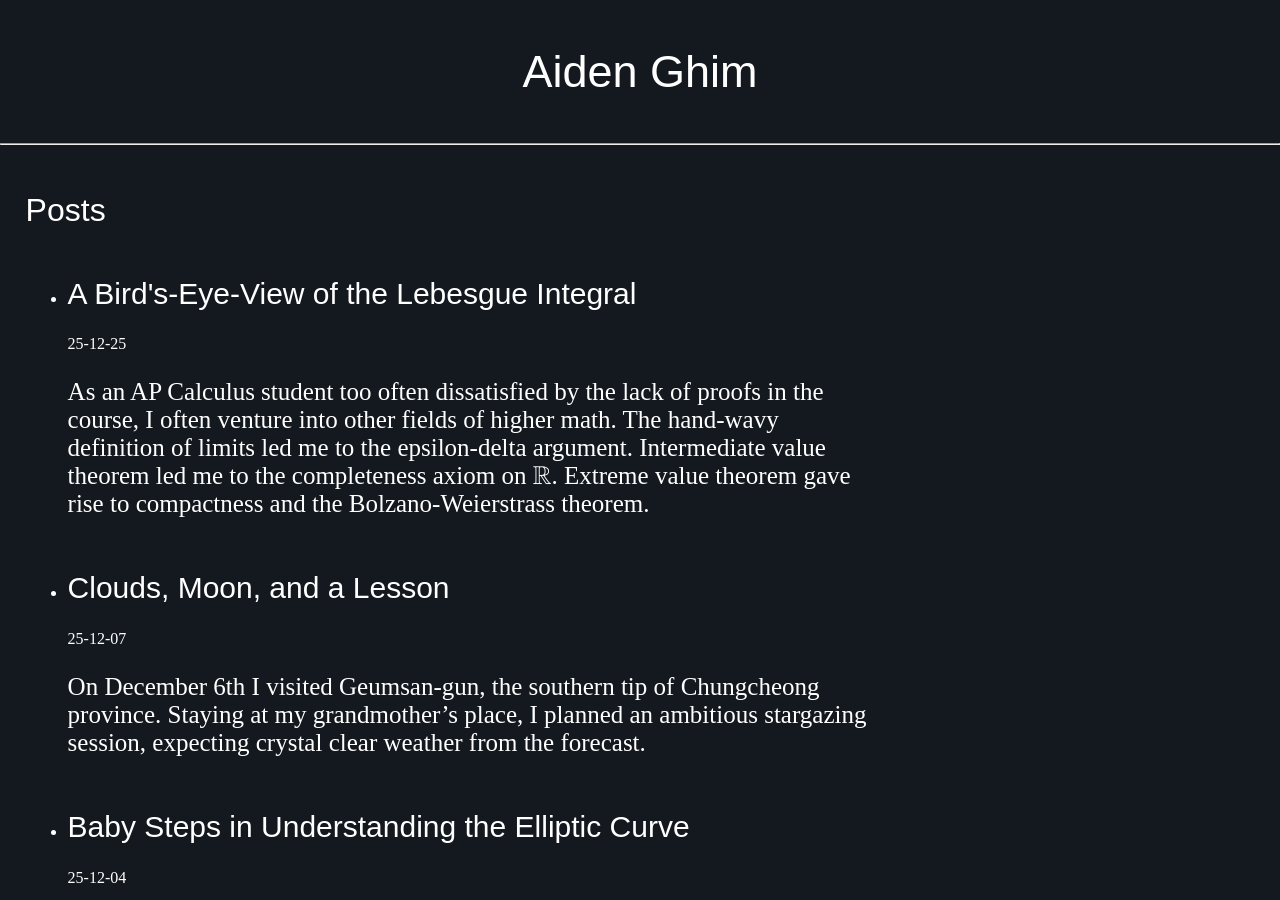
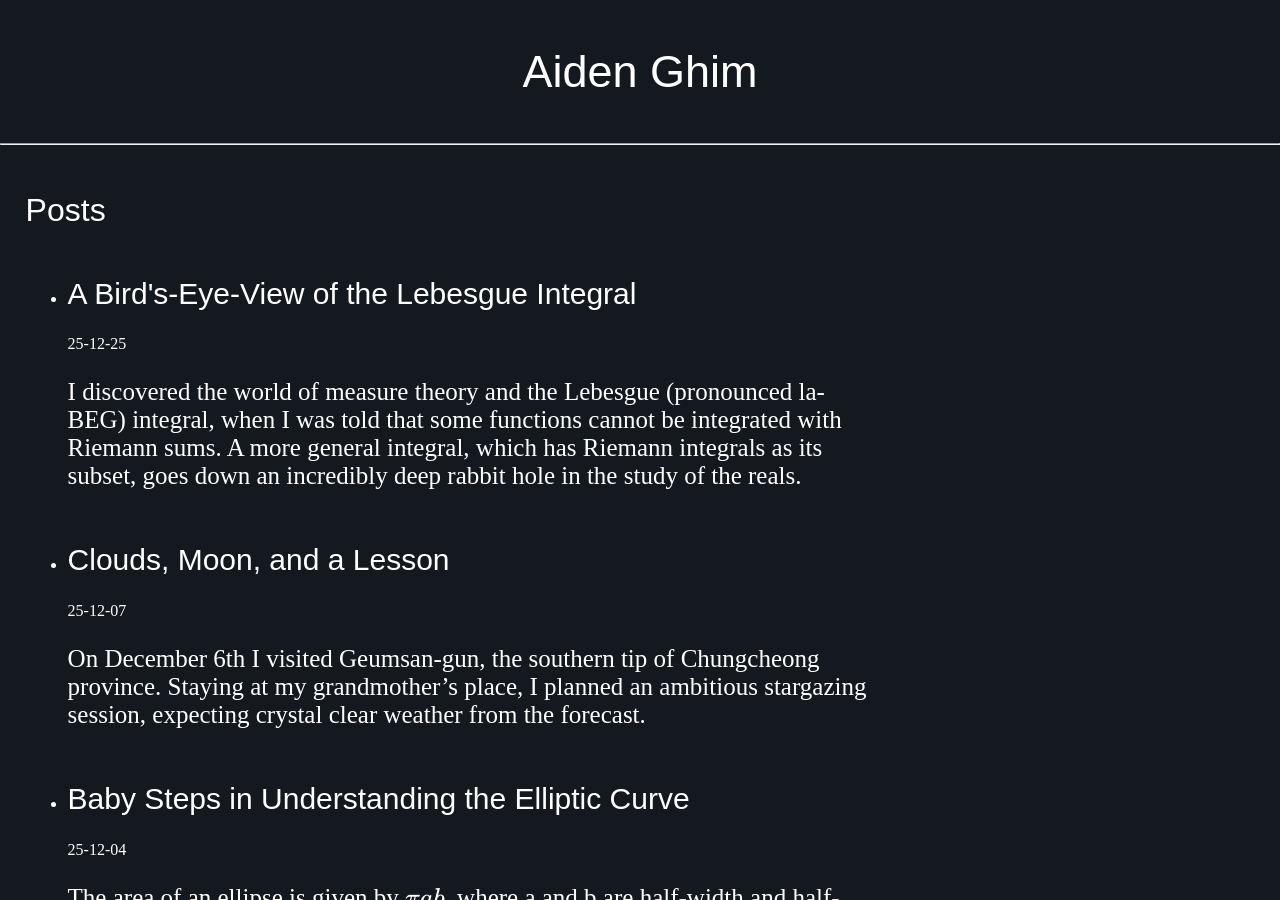
Before and after one commit to abghim/abghim.github.io, a Jekyll site: the page built from index.html, in a window 1280 px wide and 900 px high. Built offline with Jekyll 4.4.1, drawn with Linux system fonts in a browser that asks for light colours; some web fonts are replaced; part of the change alters nothing that is shown; some of the changed text lies outside the part shown.

Commit message:
Add two new posts

```diff
--- a/_config.yml
+++ b/_config.yml
@@ -1,3 +1,4 @@
 theme: jekyll-theme-minimal
 title: Aiden Ghim
 description: Page still under initial construction 🏗️ -- I'm building static webpages from scratch. Stay tuned!
+excerpt-separator: <!--more-->
--- /dev/null
+++ b/_posts/2025-1-7-uv.md
@@ -0,0 +1,15 @@
+---
+layout: post
+title: On uv
+---
+uv, the next-generation package manager. I first tried it out a few days ago, mostly out of frustration regarding pip. I made the mistake (or rather, a dependency made a mistake) of downloading homebrew python, and pip refused to update packages due to an external installation.
+
+Of course, I could spend less than an hour debugging path variables, matching versions, and brew doctor-ing packages. But uv suddenly came to mind, and it solved my problems within five minutes. My three most important takes on uv are below.
+
+**Rust's influence is becoming ubiquitous.** Not just that uv is written in Rust, which I learned days after my first use case. uv is nearly identical to Rust's build toolchain, cargo. The subcomands, the toml project layout, and dependency scheme are laid out to feel instantly familiar to the Rust programmer. That was very pleasant, as I feel that cargo is one of the best build systems I have used thus far.
+
+**It's fast, maybe even more so than the hype.** Cache or no-cache, uv downloads, links, and creates virtual environments fast. This is not entirely fair of a comparison to pip, as the latter must still support legacy systems and guarantee ultra-stability, but it's still great for the developer.
+
+**It's hard to go back.** Even when I had the chance to double back and resolve pip, I have been addicted to the cargo-like simplicity and sheer speed of uv. The fact that a uv scheme is reproducible can alleviate a whole class of problems, such as those of earlier python projects in which I had to deploy for my school's outdated machine.
+
+Toolchains evolve. It's a wonder why it took this long, given python's staggering popularity.
--- a/_posts/2025-12-25-lebesgue.md
+++ b/_posts/2025-12-25-lebesgue.md
@@ -1,11 +1,8 @@
 ---
 layout: post
 title: A Bird's-Eye-View of the Lebesgue Integral
-excerpt-separator: <!--more-->
 ---
-As an AP Calculus student too often dissatisfied by the lack of proofs in the course, I often venture into other fields of higher math. The hand-wavy definition of limits led me to the epsilon-delta argument. Intermediate value theorem led me to the completeness axiom on $\mathbb{R}$. Extreme value theorem gave rise to compactness and the Bolzano-Weierstrass theorem.<!--more-->
-
-I discovered the world of measure theory and the Lebesgue (pronounced la-BEG) integral, when I was told that some functions cannot be integrated with Riemann sums. A more general integral, which has Riemann integrals as its subset, goes down an incredibly deep rabbit hole in the study of the reals.
+I discovered the world of measure theory and the Lebesgue (pronounced la-BEG) integral, when I was told that some functions cannot be integrated with Riemann sums. A more general integral, which has Riemann integrals as its subset, goes down an incredibly deep rabbit hole in the study of the reals.<!--more-->
 
 First things first, integration is defined by either area under a curve or the inverse process of differentiation. For now, let us just consider the former, in the notion of the definite integral.
 
@@ -13,11 +10,27 @@ The idea of Riemann sums is to chop up the area under a curve into infinitely ma
 
 ![](/assets/images/geogebra.png)
 
-In mathematical formalization, the Riemann sum is defined by $\int^b_a f(t)dt = \lim_{n \to \infty} \frac{b-a}{n} \sum^{n}_{i=1} f(a+(b-a)/n*i)$ in a way that precisely shows its conceptual definition. There are numerous other formulations, all of which converge to the same sum. Or they don't.
+In mathematical formalization, the Riemann sum is defined by $$\int^b_a f(t)dt = \lim_{n \to \infty} \frac{b-a}{n} \sum^{n}_{i=1} f(a+(b-a)/n*i)$$ in a way that precisely shows its conceptual definition. There are numerous other formulations, all of which converge to the same sum. Except when they don't.
 
 Some functions show a mismatch between two different versions of the Riemann sum. In the same way a limit is undefined if the left-handed and the right-handed limit is distinct, the Riemann integral of some functions will simply be undefined. Take, for example, a function $f(x)$ that returns 0 if x is irrational and 1 if x is rational, where x is between 0 and 1 (either inclusive or strictly). For any partitioned subintervals of $x$, there are always both 1's and 0's to choose the height from. The Lebesgue integral resolves the problem and integrates a wider range of functions (but still not all functions $\mathbb{R} \to \mathbb{R}$).
 
 ## Lebesgue Measure
-Lebesgue integrals are defined using Lebesgue measure, written as $\mu (A)$ where A is a subset of $\mathbb{R}$.
+Lebesgue integrals are defined using Lebesgue measure, written as $\mu (A)$ where A is a subset of $\mathbb{R}$. Informally, measure is a way to indicate the *mass*, so to speak, of a set. Imagine a rod made up of all real numbers in $(0,1)$; denote its mass by the (length) $1$. What should the mass of the set of points ${0, 1/2, 1}$ be? Intuition tells us that points are massless, so any finite collection of points must have mass of 0. But consider $S = {1, 1/2, 1/4, 1/8, ...}$ with infinite elements. Do they have mass of zero? Is $S$ any different from $(0, 1)$, as both sets have infinite elements?
 
-**To be continued**
+If you have ever heard about the notion of countable and uncountable sets, it will be clear that the two infinite sets are a completely different animal. Mathematician Georg Cantor developed the relevant theory (shortly before going mad); you can read more <a href="https://en.wikipedia.org/wiki/Cardinal_number">here</a>.
+
+Formally, the Lebesgue measure of $A$ is the greatest lower bound (infimum) of the total length of (countably many) open intervals that cover $A$. It can be shown that $\mu(S) = 0$ by covering each and every one of its elements with an interval of length $\epsilon$. Since $\epsilon$ can be made arbitrarily small, the greatest lower bound of the total length of open intervals is zero. Grant Sanderson has a great visual representation <a href="https://www.youtube.com/watch?v=cyW5z-M2yzw">here</a>, as he always does.
+
+With this definition, it is not difficult to prove some important ideas of measure. To list a few,
+$$\mu(\mathbb{Q})) = 0$$
+$$\mu({a_1, a_2, a_3, ...}) = 0$$
+$$\mu((a,b)) = b-a$$
+Furthermore, we say that sets $A$ and $B$ is equal almost everywhere and write $A=B \mathrm{a.e.}$ iff $A$ and $B$ differ only on a set of measure zero. For example, $[0,1]=(0,1) \mathrm{a.e.}$.
+
+### Indicator Functions
+This is a notational concept: $\mathbf{1}_{A}(x) = 1$ if $x \in A$ and  $\mathbf{1}_{A}(x) = 0$ otherwise. $\mathbf{1}_{A}(x) = 1$ is the indicator function of $A$. Specifically, $\mathbf{1}_{\mathbb{Q}}(x)$ is called the *Dirichlet function$. Spoiler alert: the Dirichlet function is the most iconic function that cannot be Riemaan integrated.
+
+## The Lebesgue Integral
+Some slightly misleading thumbnails online describe the Lebesgue integral as a *horizontal Riemaan sum*. There is some truth to this, and we will first observe the Lebesgue integrals of *simple functions*.
+
+To be continued...
```
Also changed, not shown: 1 other file.
